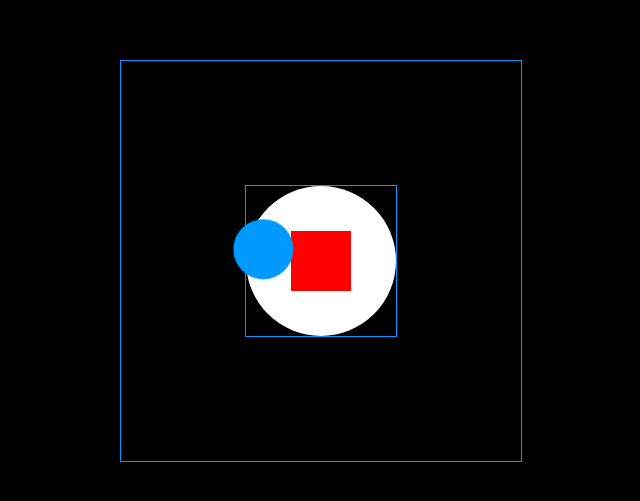
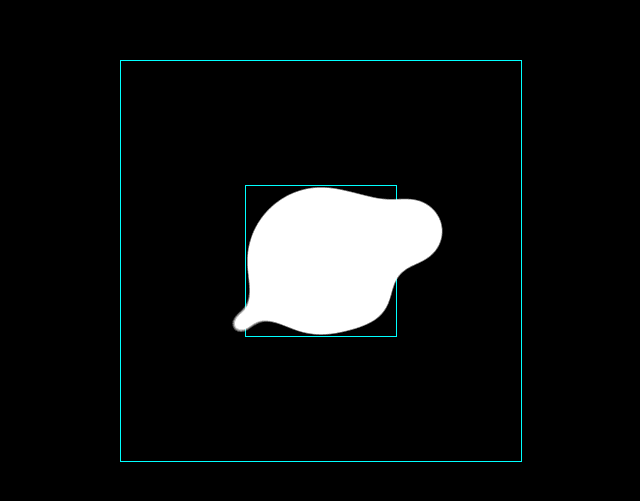
Before and after one commit to MiguelHG2351/100-days-css, a website: page 008/index.html in a window 1280 px wide. Shown: the part 139-640 px from the top of the page, without its empty margins (319-959 px from the left). Drawn offline with Linux system fonts and the light colour scheme.

Commit message:
day 8 | Bugs :(

```diff
--- a/008/index.html
+++ b/008/index.html
@@ -3,7 +3,7 @@
     <head>
         <meta charset="UTF-8" />
         <meta name="viewport" content="width=device-width, initial-scale=1.0" />
-        <title>Day 8 | 100 Days CSS Challenge</title>
+        <title>Day 8 CSS | 100 Days CSS Challenge</title>
         <link rel="stylesheet" href="style.css" />
         <link
             rel="icon"
@@ -16,7 +16,17 @@
             <div class="ball center">
                 <div class="figure">
                     <div class="blubb1 center"></div>
-                    <div class="sparkle"></div>
+                    <div class="blubb2 center"></div>
+                    <div class="blubb3 center"></div>
+                    <div class="blubb4 center"></div>
+                    <div class="sparkle1 sparkle center"></div>
+                    <div class="sparkle2 sparkle center"></div>
+                    <div class="sparkle3 sparkle center"></div>
+                    <div class="sparkle4 sparkle center"></div>
+                    <div class="sparkle5 sparkle center"></div>
+                    <div class="sparkle6 sparkle center"></div>
+                    <div class="sparkle7 sparkle center"></div>
+                    <div class="sparkle8 sparkle center"></div>
                 </div>
             </div>
         </div>
--- a/008/style.css
+++ b/008/style.css
@@ -20,6 +20,8 @@ body {
     width: 400px;
     height: 400px;
     border: 1px solid #09f;
+    filter: contrast(25);
+    background-color: #000;
 }
 
 .ball {
@@ -38,43 +40,276 @@ body {
     right: 0;
     bottom: 0;
     border-radius: 100%;
-
+    filter: blur(15px);
 }
 
 .blubb1 {
     --width: 60px;
     width: var(--width);
     height: var(--width);
-    background-color: red;
+    background-color: #fff;
     position: absolute;
 }
 
-.blubb1::before {
-    --width: 60px;
+.blubb1::after {
+    --width: 80px;
     content: '';
     position: absolute;
     width: var(--width);
     height: var(--width);
     border-radius: 100%;
-    background-color: #09f;
+    background-color: #fff;
     left: 0;
     top: 0;
     animation-name: rotate;
     animation-timing-function: ease-in-out;
-    animation-duration: 0.3s;
+    animation-duration: 2.7s;
     animation-iteration-count: infinite;
-    animation-direction: alternate;
-    transform-origin: center left 2px;
+    transform-origin: center left;
+    animation-delay: 96ms;
+    filter: blur(3px);
     /* animation-fill-mode: forwards; */
 }
 
+.blubb2 {
+    --width: 60px;
+    width: var(--width);
+    height: var(--width);
+    background-color: #fff;
+    position: absolute;
+}
+
+.blubb2::before {
+    --width: 70px;
+    content: '';
+    position: absolute;
+    width: var(--width);
+    height: var(--width);
+    border-radius: 100%;
+    background-color: #fff;
+    left: 0;
+    top: 0;
+    animation-name: rotate;
+    animation-timing-function: ease-in-out;
+    animation-duration: 2.7s;
+    animation-iteration-count: infinite;
+    transform-origin: center right;
+    animation-delay: 200ms;
+    /* animation-fill-mode: forwards; */
+}
+
+.blubb3 {
+    --width: 60px;
+    width: var(--width);
+    height: var(--width);
+    background-color: #fff;
+    position: absolute;
+}
+
+.blubb3::before {
+    --width: 70px;
+    content: '';
+    position: absolute;
+    width: var(--width);
+    height: var(--width);
+    border-radius: 100%;
+    background-color: #fff;
+    left: 0;
+    top: 0;
+    animation-name: rotate;
+    animation-timing-function: ease-in-out;
+    animation-duration: 2.7s;
+    animation-iteration-count: infinite;
+    transform-origin: center top;
+    animation-delay: 550ms;
+    /* animation-fill-mode: forwards; */
+}
+
+.blubb4 {
+    --width: 60px;
+    width: var(--width);
+    height: var(--width);
+    background-color: #fff;
+    position: absolute;
+}
+
+.blubb4::before {
+    --width: 70px;
+    content: '';
+    position: absolute;
+    width: var(--width);
+    height: var(--width);
+    border-radius: 100%;
+    background-color: #fff;
+    left: 0;
+    top: 0;
+    animation-name: rotate;
+    animation-timing-function: ease-in-out;
+    animation-duration: 2.7s;
+    animation-iteration-count: infinite;
+    transform-origin: top right;
+    animation-delay: 750ms;
+    /* animation-fill-mode: forwards; */
+}
+
+.sparkle1 {
+    --width: 60px;
+    width: var(--width);
+    height: var(--width);
+    background-color: #fff;
+    position: absolute;
+
+}
+
+.sparkle1::after {
+    transform-origin: 80px 80px;
+    animation-delay: 250ms;
+    --width: 35px;
+    width: var(--width);
+    height: var(--width);
+}
+
+.sparkle::after {
+    content: '';
+    position: absolute;
+    border-radius: 100%;
+    background-color: #fff;
+    left: 0;
+    top: 0;
+    animation-name: rotate;
+    animation-timing-function: ease-in-out;
+    animation-duration: 3.7s;
+    animation-iteration-count: infinite;
+    /* animation-fill-mode: forwards; */
+}
+
+.sparkle2 {
+    --width: 60px;
+    width: var(--width);
+    height: var(--width);
+    background-color: #fff;
+    position: absolute;
+
+}
+
+.sparkle2::after {
+    --width: 35px;
+    width: var(--width);
+    height: var(--width);
+    transform-origin: 80px 80px;
+    animation-delay: 250ms;
+}
+
+.sparkle3 {
+    --width: 60px;
+    width: var(--width);
+    height: var(--width);
+    background-color: #fff;
+    position: absolute;
+    transform: rotate(200deg);
+}
+
+.sparkle3::after {
+    transform-origin: 120px 80px;
+    animation-delay: 250ms;
+    --width: 35px;
+    width: var(--width);
+    height: var(--width);
+}
+
+.sparkle4 {
+    --width: 60px;
+    width: var(--width);
+    height: var(--width);
+    background-color: #fff;
+    position: absolute;
+    transform: rotate(200deg);
+}
+
+.sparkle4::after {
+    transform-origin: 80px 80px;
+    animation-delay: 250ms;
+    --width: 35px;
+    width: var(--width);
+    height: var(--width);
+}
+
+.sparkle5 {
+    --width: 60px;
+    width: var(--width);
+    height: var(--width);
+    background-color: #fff;
+    position: absolute;
+    transform: rotate(200deg);
+}
+
+.sparkle5::after {
+    transform-origin: 70px 117px;
+    animation-delay: 460ms;
+    --width: 35px;
+    width: var(--width);
+    height: var(--width);
+}
+
+.sparkle6 {
+    --width: 60px;
+    width: var(--width);
+    height: var(--width);
+    background-color: #fff;
+    position: absolute;
+    transform: rotate(200deg);
+}
+
+.sparkle6::after {
+    transform-origin: 61px 90px;
+    animation-delay: 650ms;
+    --width: 35px;
+    width: var(--width);
+    height: var(--width);
+}
+
+.sparkle7 {
+    --width: 60px;
+    width: var(--width);
+    height: var(--width);
+    background-color: #fff;
+    position: absolute;
+    transform: rotate(200deg);
+}
+
+.sparkle7::after {
+    transform-origin: 80px 100px;
+    animation-delay: 700ms;
+    --width: 35px;
+    width: var(--width);
+    height: var(--width);
+}
+
+.sparkle8 {
+    --width: 60px;
+    width: var(--width);
+    height: var(--width);
+    background-color: #fff;
+    position: absolute;
+    transform: rotate(200deg);
+}
+
+.sparkle8::after {
+    transform-origin: 80px 118px;
+    animation-delay: 1.7s;
+    --width: 35px;
+    width: var(--width);
+    height: var(--width);
+}
+
 @keyframes rotate {
-    from {
-        transform: rotate(80deg);
+    0% {
+        transform: rotate(0deg);
     }
 
-    to {
-        transform: rotate(240deg);
+
+    100% {
+        transform: rotate(360deg);
     }
 
 }
```
Also changed, not shown: 001/index.html (+1 -1 lines), 002/index.html (+1 -1 lines), 003/index.html (+1 -1 lines), 004/index.html (+1 -1 lines), 005/index.html (+1 -1 lines), 006/index.html (+1 -1 lines), 007/index.html (+1 -1 lines).
